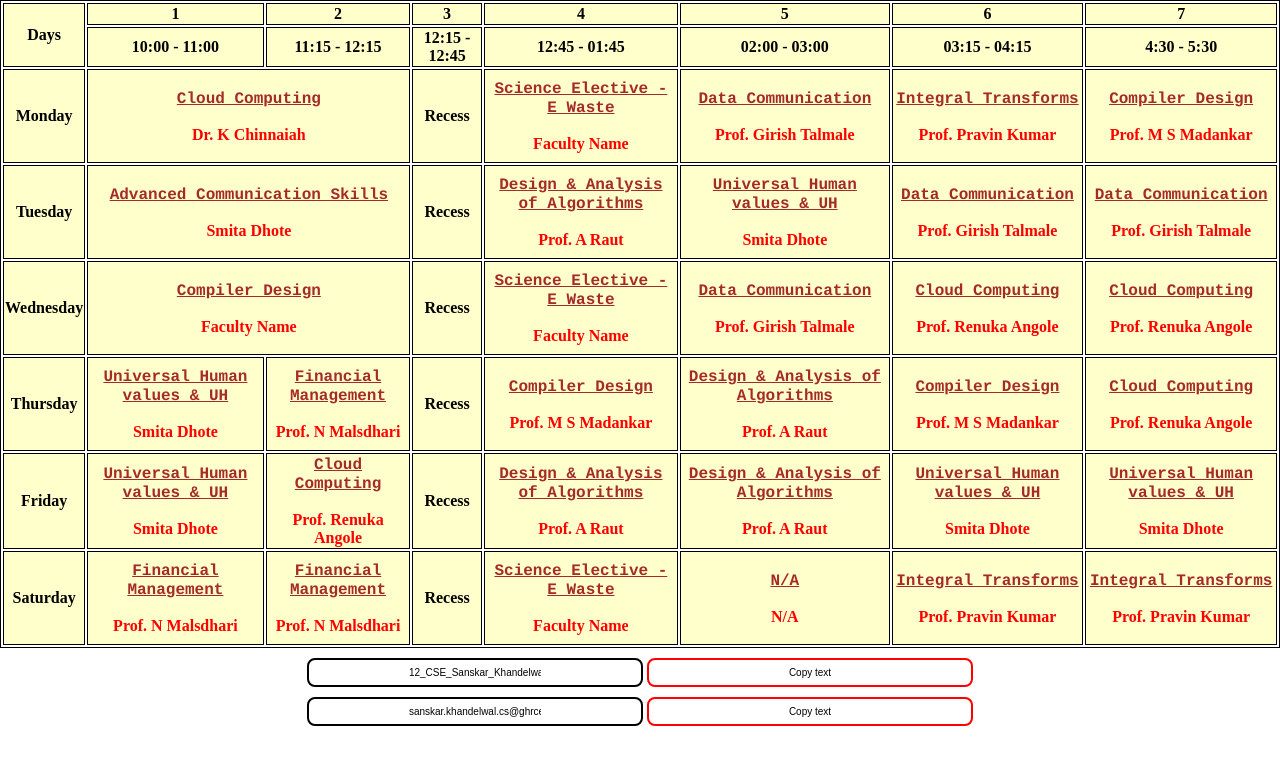
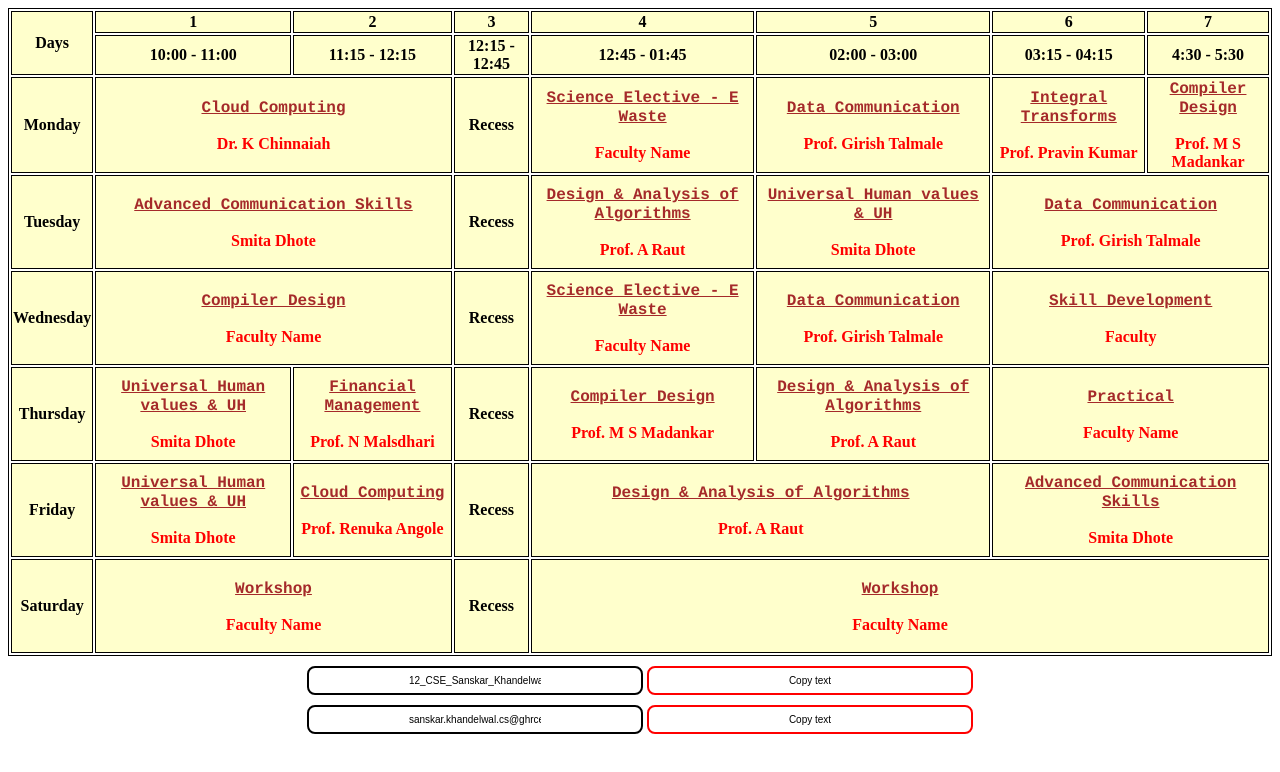
Before and after one commit to sanskarmk/GHRCE_TT_DSY_M, a plain HTML site: page index.html in a window 1280 px wide. Drawn offline with Linux system fonts and the light colour scheme.

Commit message:
Update index.html

```diff
--- a/index.html
+++ b/index.html
@@ -19,9 +19,9 @@ fac{
 color:red;
 }
 body{
-  overflow: default;
-  margin: 0;
+  overflow: hidden;
 }
+
 </style>
 <style>
 .tooltip {
@@ -160,60 +160,54 @@ input {
             <th><BR><BR>Monday<BR><BR><BR></th>
             <th colspan="2"><a   href="https://ghraisoni.webex.com/ghraisoni/k2/j.php?MTID=tc1381f7dd0f369cca23e9606d22d11e0" target="_blank">Cloud Computing</a><BR><BR><fac>Dr. K Chinnaiah</fac></th>
             <th>Recess</th>
-            <th><a href="https://ghraisoni.webex.com/ghraisoni/k2/e.php?MTID=t33c87d97fe0e771f5e274025dda59cfb" target="_blank">Science Elective - E Waste</a><BR><BR><fac>Faculty Name</fac></th>
+            <th><a href="https://ghraisoni.webex.com/ghraisoni/k2/j.php?MTID=tf96aa3da758445dc95ad750037ddb7ef" target="_blank">Science Elective - E Waste</a><BR><BR><fac>Faculty Name</fac></th>
             <th><a href="https://ghraisoni.webex.com/ghraisoni/k2/j.php?MTID=t4e490d2c99720d98397b34406fca9723" target="_blank">Data Communication</a><BR><BR><fac>Prof. Girish Talmale</fac></th>
-            <th><a href="https://ghraisoni.webex.com/ghraisoni/k2/j.php?MTID=t5d7f38fe51beb2fbb711dc20a93d1c3a" target="_blank">Integral Transforms</a><BR><BR><fac>Prof. Pravin Kumar</fac></th>
-			<th><a href="https://ghraisoni.webex.com/ghraisoni/k2/j.php?MTID=t9af57d2d5d89b31cf9c4045801685133" target="_blank">Compiler Design</a><BR><BR><fac>Prof. M S Madankar</fac></th>
+            <th><a href="https://ghraisoni.webex.com/ghraisoni/k2/j.php?MTID=tc1c474d6b1e8eabdc3a5abb2681a6b6b" target="_blank">Integral Transforms</a><BR><BR><fac>Prof. Pravin Kumar</fac></th>
+			<th><a href="https://ghraisoni.webex.com/ghraisoni/k2/j.php?MTID=t4c78467da66e12be09ce93cb5200bec5" target="_blank">Compiler Design</a><BR><BR><fac>Prof. M S Madankar</fac></th>
 
          </tr>
          <tr>
             <th><BR><BR>Tuesday<BR><BR><BR></th>
             <th colspan="2"><a href="https://ghraisoni.webex.com/ghraisoni/k2/j.php?MTID=t5aa4e10e0930636200fe6ee49776ab09" target="_blank">Advanced Communication Skills</a><BR><BR><fac>Smita Dhote</fac></th>
             <th>Recess</th>
-			<th><a href="https://ghraisoni.webex.com/ghraisoni/k2/j.php?MTID=t073e149c7d95fbcfa9c1a1a3fe2bb256" target="_blank">Design & Analysis of Algorithms</a><BR><BR><fac>Prof. A Raut</fac></th>
-            <th><a href="https://ghraisoni.webex.com/ghraisoni/k2/j.php?MTID=t3ceb4f84c1f54e7cd33c1ab9e8b0d3f6" target="_blank">Universal Human values & UH</a><BR><BR><fac>Smita Dhote</fac></th>
-            <th><a href="https://ghraisoni.webex.com/ghraisoni/k2/j.php?MTID=t4e490d2c99720d98397b34406fca9723" target="_blank">Data Communication</a><BR><BR><fac>Prof. Girish Talmale</fac></th>
-            <th><a href="https://ghraisoni.webex.com/ghraisoni/k2/j.php?MTID=t4e490d2c99720d98397b34406fca9723" target="_blank">Data Communication</a><BR><BR><fac>Prof. Girish Talmale</fac></th>
+			<th><a href="https://ghraisoni.webex.com/ghraisoni/k2/j.php?MTID=t2068eef9d862243de724a8bfd2c2ca04" target="_blank">Design & Analysis of Algorithms</a><BR><BR><fac>Prof. A Raut</fac></th>
+            <th><a href="https://ghraisoni.webex.com/ghraisoni/k2/j.php?MTID=t1766b5e7d14c0a629b627d09fa929015" target="_blank">Universal Human values & UH</a><BR><BR><fac>Smita Dhote</fac></th>
+            <th colspan="2"><a href="https://ghraisoni.webex.com/ghraisoni/k2/j.php?MTID=tc1381f7dd0f369cca23e9606d22d11e0" target="_blank">Data Communication</a><BR><BR><fac>Prof. Girish Talmale</fac></th>
+
          </tr>
          <tr>
             <th><BR><BR>Wednesday<BR><BR><BR></th>
             <th colspan="2"><a href="https://ghraisoni.webex.com/ghraisoni/k2/j.php?MTID=tc1381f7dd0f369cca23e9606d22d11e0" target="_blank">Compiler Design</a><BR><BR><fac>Faculty Name</fac></th>
             <th>Recess</th>
-			<th><a href="https://ghraisoni.webex.com/ghraisoni/k2/e.php?MTID=t33c87d97fe0e771f5e274025dda59cfb" target="_blank">Science Elective - E Waste</a><BR><BR><fac>Faculty Name</fac></th>
+			<th><a href="https://ghraisoni.webex.com/ghraisoni/k2/j.php?MTID=tf96aa3da758445dc95ad750037ddb7ef" target="_blank">Science Elective - E Waste</a><BR><BR><fac>Faculty Name</fac></th>
             <th><a href="https://ghraisoni.webex.com/ghraisoni/k2/j.php?MTID=t4e490d2c99720d98397b34406fca9723" target="_blank">Data Communication</a><BR><BR><fac>Prof. Girish Talmale</fac></th>
-            <th><a href="https://ghraisoni.webex.com/ghraisoni/k2/j.php?MTID=tdb4a640a9376b0a5a596b8d9660d4a51" target="_blank">Cloud Computing</a><BR><BR><fac>Prof. Renuka Angole</fac></th>
-            <th><a href="https://ghraisoni.webex.com/ghraisoni/k2/j.php?MTID=tdb4a640a9376b0a5a596b8d9660d4a51" target="_blank">Cloud Computing</a><BR><BR><fac>Prof. Renuka Angole</fac></th>
+            <th colspan="2"><a href="https://ghraisoni.webex.com/ghraisoni/k2/j.php?MTID=tc1381f7dd0f369cca23e9606d22d11e0" target="_blank">Skill Development</a><BR><BR><fac>Faculty</fac></th>
+
          </tr>
          <tr>
             <th><BR><BR>Thursday<BR><BR><BR></th>
-            <th><a href="https://ghraisoni.webex.com/ghraisoni/k2/j.php?MTID=t3ceb4f84c1f54e7cd33c1ab9e8b0d3f6" target="_blank">Universal Human values & UH</a><BR><BR><fac>Smita Dhote</fac></th>
-			<th><a href="https://ghraisoni.webex.com/ghraisoni/k2/j.php?MTID=te3c4c55a132203563022e1ba535eb476" target="_blank">Financial Management</a><BR><BR><fac>Prof. N Malsdhari</fac></th>
+            <th><a href="https://ghraisoni.webex.com/ghraisoni/k2/j.php?MTID=t1766b5e7d14c0a629b627d09fa929015" target="_blank">Universal Human values & UH</a><BR><BR><fac>Smita Dhote</fac></th>
+			<th><a href="https://ghraisoni.webex.com/ghraisoni/k2/j.php?MTID=t3b0de864979303f3cefa7f5063662f2d" target="_blank">Financial Management</a><BR><BR><fac>Prof. N Malsdhari</fac></th>
             <th>Recess</th>
-			<th><a href="https://ghraisoni.webex.com/ghraisoni/k2/j.php?MTID=t9af57d2d5d89b31cf9c4045801685133" target="_blank">Compiler Design</a><BR><BR><fac>Prof. M S Madankar</fac></th>
-            <th><a href="https://ghraisoni.webex.com/ghraisoni/k2/j.php?MTID=t073e149c7d95fbcfa9c1a1a3fe2bb256" target="_blank">Design & Analysis of Algorithms</a><BR><BR><fac>Prof. A Raut</fac></th>
-            <th><a href="https://ghraisoni.webex.com/ghraisoni/k2/j.php?MTID=t9af57d2d5d89b31cf9c4045801685133" target="_blank">Compiler Design</a><BR><BR><fac>Prof. M S Madankar</fac></th>
-            <th><a href="https://ghraisoni.webex.com/ghraisoni/k2/j.php?MTID=tdb4a640a9376b0a5a596b8d9660d4a51" target="_blank">Cloud Computing</a><BR><BR><fac>Prof. Renuka Angole</fac></th>
+			<th><a href="https://ghraisoni.webex.com/ghraisoni/k2/j.php?MTID=t4c78467da66e12be09ce93cb5200bec5" target="_blank">Compiler Design</a><BR><BR><fac>Prof. M S Madankar</fac></th>
+            <th><a href="https://ghraisoni.webex.com/ghraisoni/k2/j.php?MTID=t2068eef9d862243de724a8bfd2c2ca04" target="_blank">Design & Analysis of Algorithms</a><BR><BR><fac>Prof. A Raut</fac></th>
+            <th colspan="2"><a href="https://ghraisoni.webex.com/ghraisoni/k2/j.php?MTID=tc1381f7dd0f369cca23e9606d22d11e0" target="_blank">Practical</a><BR><BR><fac>Faculty Name</fac></th>
+
          </tr>
          <tr>
             <th><BR><BR>Friday<BR><BR><BR></th>
-            <th><a href="https://ghraisoni.webex.com/ghraisoni/k2/j.php?MTID=t3ceb4f84c1f54e7cd33c1ab9e8b0d3f6" target="_blank">Universal Human values & UH</a><BR><BR><fac>Smita Dhote</fac></th>
-			<th><a href="https://ghraisoni.webex.com/ghraisoni/k2/j.php?MTID=tdb4a640a9376b0a5a596b8d9660d4a51" target="_blank">Cloud Computing</a><BR><BR><fac>Prof. Renuka Angole</fac></th>
+            <th><a href="https://ghraisoni.webex.com/ghraisoni/k2/j.php?MTID=t1766b5e7d14c0a629b627d09fa929015" target="_blank">Universal Human values & UH</a><BR><BR><fac>Smita Dhote</fac></th>
+			<th><a href="https://ghraisoni.webex.com/ghraisoni/k2/j.php?MTID=t1cecc8e9db5582f20258d7e8aa5bfa58" target="_blank">Cloud Computing</a><BR><BR><fac>Prof. Renuka Angole</fac></th>
             <th>Recess</th>
-            <th><a href="https://ghraisoni.webex.com/ghraisoni/k2/j.php?MTID=t073e149c7d95fbcfa9c1a1a3fe2bb256" target="_blank">Design & Analysis of Algorithms</a><BR><BR><fac>Prof. A Raut</fac></th>
-            <th><a href="https://ghraisoni.webex.com/ghraisoni/k2/j.php?MTID=t073e149c7d95fbcfa9c1a1a3fe2bb256" target="_blank">Design & Analysis of Algorithms</a><BR><BR><fac>Prof. A Raut</fac></th>
-			<th><a href="https://ghraisoni.webex.com/ghraisoni/k2/j.php?MTID=t3ceb4f84c1f54e7cd33c1ab9e8b0d3f6" target="_blank">Universal Human values & UH</a><BR><BR><fac>Smita Dhote</fac></th>
-			<th><a href="https://ghraisoni.webex.com/ghraisoni/k2/j.php?MTID=t3ceb4f84c1f54e7cd33c1ab9e8b0d3f6" target="_blank">Universal Human values & UH</a><BR><BR><fac>Smita Dhote</fac></th>
+            <th colspan="2"><a href="https://ghraisoni.webex.com/ghraisoni/k2/j.php?MTID=tc1381f7dd0f369cca23e9606d22d11e0" target="_blank">Design & Analysis of Algorithms</a><BR><BR><fac>Prof. A Raut</fac></th>
+       		<th colspan="2"><a href="https://ghraisoni.webex.com/ghraisoni/k2/j.php?MTID=t5aa4e10e0930636200fe6ee49776ab09" target="_blank">Advanced Communication Skills</a><BR><BR><fac>Smita Dhote</fac></th>
          </tr>
          <tr>
             <th><BR><BR>Saturday<BR><BR><BR></th>
-			<th><a href="https://ghraisoni.webex.com/ghraisoni/k2/j.php?MTID=te3c4c55a132203563022e1ba535eb476" target="_blank">Financial Management</a><BR><BR><fac>Prof. N Malsdhari</fac></th>
-			<th><a href="https://ghraisoni.webex.com/ghraisoni/k2/j.php?MTID=te3c4c55a132203563022e1ba535eb476" target="_blank">Financial Management</a><BR><BR><fac>Prof. N Malsdhari</fac></th>
+			<th colspan="2"><a href="" target="_blank">Workshop</a><BR><BR><fac>Faculty Name</fac></th>
             <th>Recess</th>
-            <th><a href="https://ghraisoni.webex.com/ghraisoni/k2/e.php?MTID=t33c87d97fe0e771f5e274025dda59cfb" target="_blank">Science Elective - E Waste</a><BR><BR><fac>Faculty Name</fac></th>
-			<th><a href="" target="_blank">N/A</a><BR><BR><fac>N/A</fac></th>
-			<th><a href="https://ghraisoni.webex.com/ghraisoni/k2/j.php?MTID=t5d7f38fe51beb2fbb711dc20a93d1c3a" target="_blank">Integral Transforms</a><BR><BR><fac>Prof. Pravin Kumar</fac></th>
-			<th><a href="https://ghraisoni.webex.com/ghraisoni/k2/j.php?MTID=t5d7f38fe51beb2fbb711dc20a93d1c3a" target="_blank">Integral Transforms</a><BR><BR><fac>Prof. Pravin Kumar</fac></th>
-         </tr>
+            <th colspan="4"><a href="" target="_blank">Workshop</a><BR><BR><fac>Faculty Name</fac></th>
+			</tr>
       </table>
 
 <input type="text" value="12_CSE_Sanskar_Khandelwal" id="myInput" >
```
